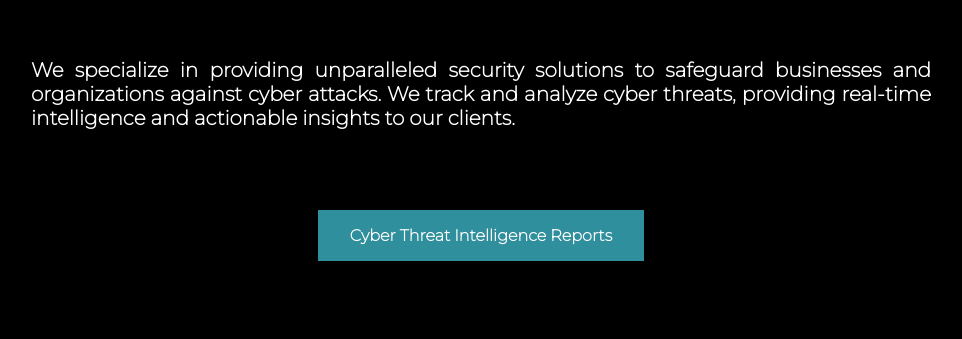
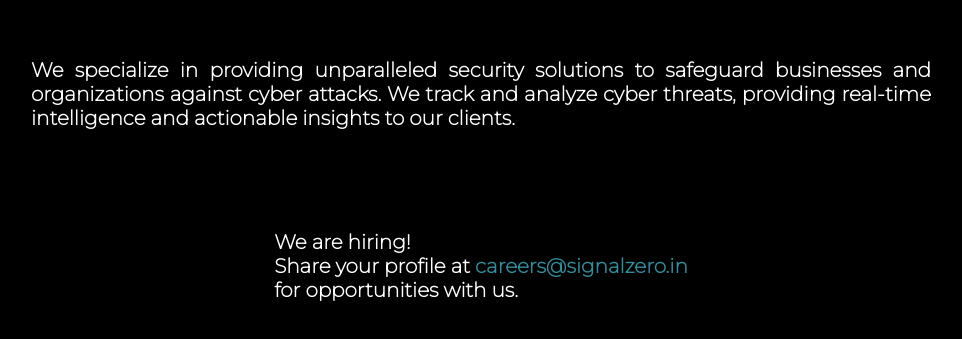
Before and after one commit to SignalZeroInt/signalzeroint.github.io, a plain HTML site: page index.html in a window 1280 px wide. Shown: the part 335-674 px from the top of the page, without its empty margins (159-1121 px from the left). Drawn offline with Linux system fonts and the light colour scheme.

Commit message:
Added careers email.

```diff
--- a/index.html
+++ b/index.html
@@ -24,7 +24,9 @@
         </div>
 
         <div class="information">
-            <a href="https://github.com/SignalZeroInt/Anonymous-Sudan/raw/main/Anonymous%20Sudan%20-%20Cyber%20Threat%20Intelligence%20Report%20-%20SignalZero.pdf" target="_blank"><button><b>Cyber Threat Intelligence Reports</b></button></a>
+            <div class="careers">
+                <p>We are hiring!<br>Share your profile at <a href="mailto:careers@signalzero.in">careers@signalzero.in</a><br>for opportunities with us.</p>
+            </div>
         </div>
 
     </body>
--- a/static/index.css
+++ b/static/index.css
@@ -57,20 +57,13 @@
     justify-content: center;
 }
 
-.information button {
-    background-color: #2F8F9D;
-    border: none;
-    color: #FFFFFF;
-    font-size: 1rem;
-    padding: 1rem 2rem;
-    transition: 0.3s;
-    font-family: "Montserrat", sans-serif;
+.information .careers a {
+    color: #2F8F9D;
+    transition: 0.2s;
 }
 
-.information button:hover {
-    box-shadow: 7px 6px 28px 1px rgba(47, 143, 157, 0.24);
-    transform: translateY(2px);
-    transition: 0.3s;
+.information .careers a:hover {
+    color: #89D1D2;
 }
 
 @media (max-width: 1025px) {
```
